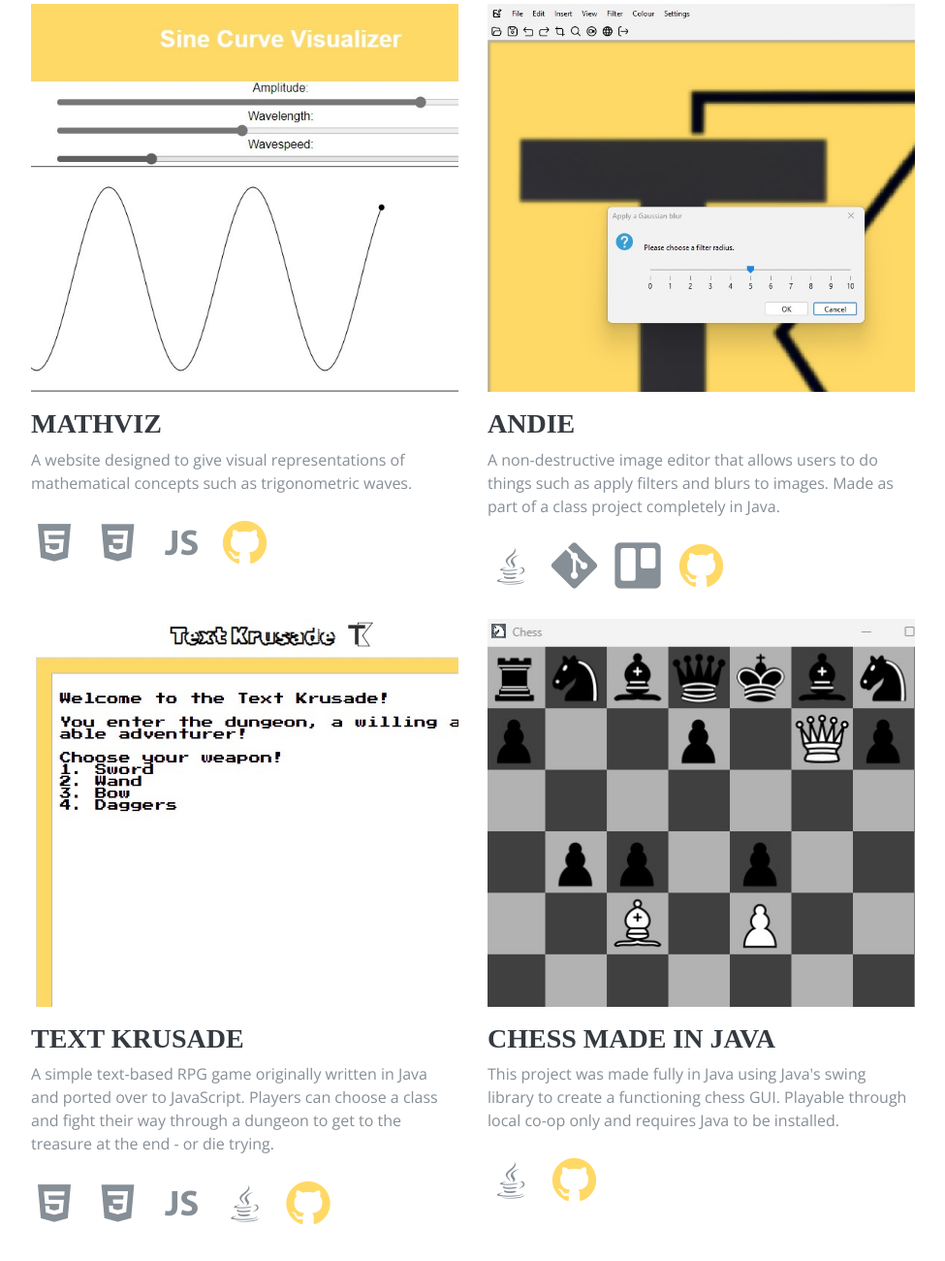
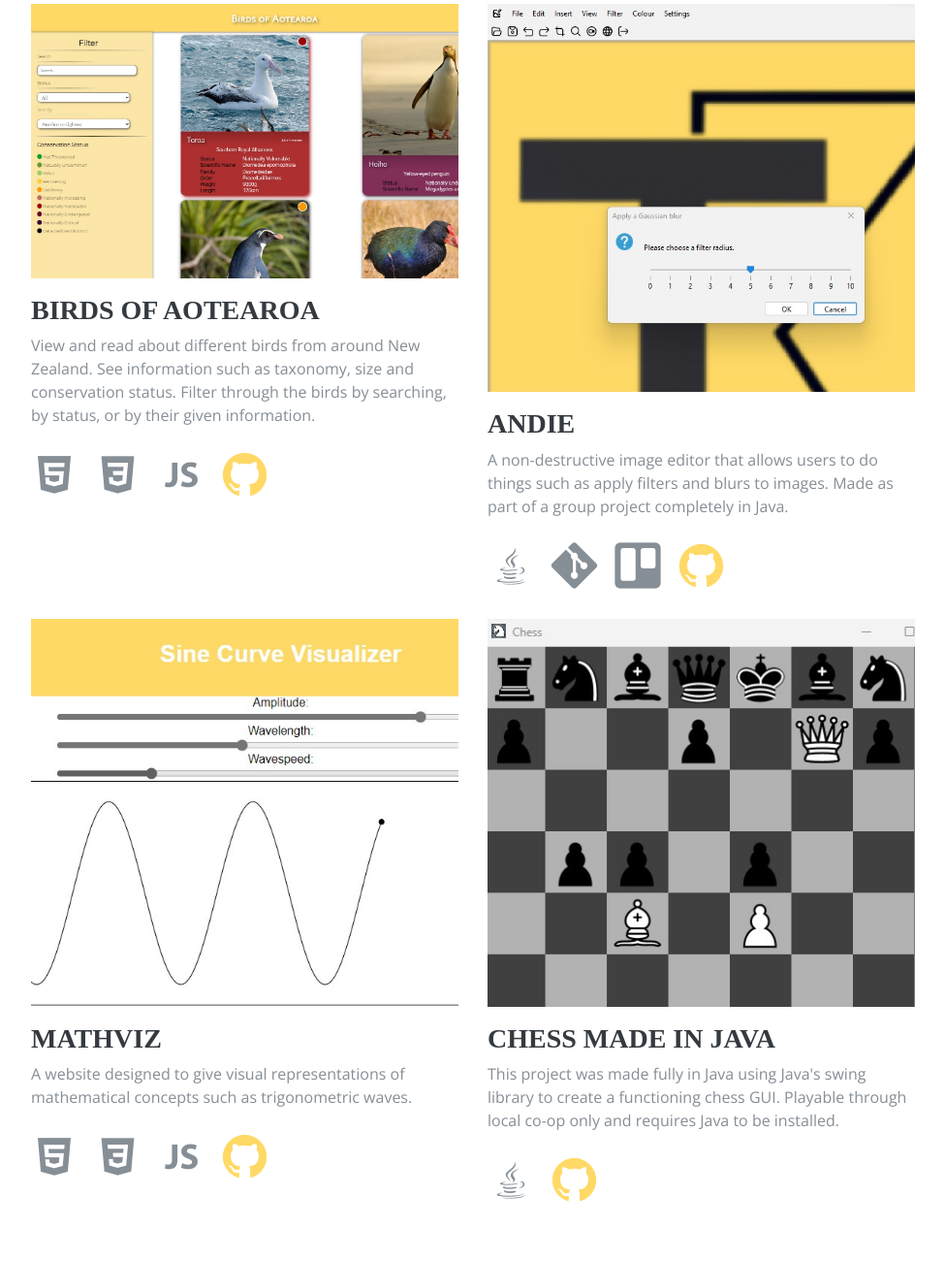
Before and after one commit to tristankitto/tristankitto.github.io, a plain HTML site: page index.html in a window 1280 px wide. Shown: the part 959-2259 px from the top of the page at 97% size, without its empty margins (288-1263 px from the left). Drawn offline with nearby package versions, Linux system fonts and the light colour scheme; a web font is replaced by a local one.

Commit message:
Added birds of aotearoa to projects

```diff
--- a/index.html
+++ b/index.html
@@ -106,14 +106,16 @@
         <div class="row">
           <div class="col-md-6 mb-6">
             <div class="project-item">
-              <a href="https://tristankitto.github.io/mathviz/" target="_blank">
+              <a href="https://tristankitto.github.io/birds/" target="_blank">
                 <div class="project-image">
-                  <img src="img/mathviz-screenshot.jpg" alt="Project Image" class="img-fluid" title="View MathViz">
+                  <img src="img/birds-screenshot.jpg" alt="Project Image" class="img-fluid"
+                    title="View Birds of Aotearoa">
                 </div>
               </a>
               <p class="project-description">
-              <h3>MathViz</h3>
-              A website designed to give visual representations of mathematical concepts such as trigonometric waves.
+              <h3>Birds of Aotearoa</h3>
+              View and read about different birds from around New Zealand. See information such as taxonomy, size and
+              conservation status. Filter through the birds by searching, by status, or by their given information.
               </p>
               <ul class="list-inline list-icons">
                 <li class="list-inline-item">
@@ -126,7 +128,7 @@
                   <i class="devicons devicons-javascript" title="JavaScript"></i>
                 </li>
                 <li class="list-inline-item">
-                  <a href="https://github.com/tristankitto/mathviz" target="_blank">
+                  <a href="https://github.com/tristankitto/birds" target="_blank">
                     <i class="devicons devicon-github-original" title="Check it out on GitHub"></i>
                   </a>
                 </li>
@@ -145,7 +147,7 @@
               <p class="project-description">
               <h3>ANDIE</h3>
               A non-destructive image editor that allows users to do things such as apply filters and blurs to images.
-              Made as part of a class project completely in Java.
+              Made as part of a group project completely in Java.
               </p>
               <ul class="list-inline list-icons">
                 <li class="list-inline-item">
@@ -168,16 +170,14 @@
 
           <div class="col-md-6 mb-6">
             <div class="project-item">
-              <a href="https://tristankitto.github.io/textkrusade/" target="_blank">
+              <a href="https://tristankitto.github.io/mathviz/" target="_blank">
                 <div class="project-image">
-                  <img src="img/textkrusade-screenshot.jpg" alt="Project Image" class="img-fluid"
-                    title="View Text Krusade">
+                  <img src="img/mathviz-screenshot.jpg" alt="Project Image" class="img-fluid" title="View MathViz">
                 </div>
               </a>
               <p class="project-description">
-              <h3>Text Krusade</h3>
-              A simple text-based RPG game originally written in Java and ported over to JavaScript. Players can choose
-              a class and fight their way through a dungeon to get to the treasure at the end - or die trying.
+              <h3>MathViz</h3>
+              A website designed to give visual representations of mathematical concepts such as trigonometric waves.
               </p>
               <ul class="list-inline list-icons">
                 <li class="list-inline-item">
@@ -190,10 +190,7 @@
                   <i class="devicons devicons-javascript" title="JavaScript"></i>
                 </li>
                 <li class="list-inline-item">
-                  <i class="devicons devicons-java" title="Java"></i>
-                </li>
-                <li class="list-inline-item">
-                  <a href="https://github.com/tristankitto/textkrusade" target="_blank">
+                  <a href="https://github.com/tristankitto/mathviz" target="_blank">
                     <i class="devicons devicon-github-original" title="Check it out on GitHub"></i>
                   </a>
                 </li>
```
Also changed, not shown: img/birds-screenshot.jpg (added), img/textkrusade-screenshot.jpg (deleted).
